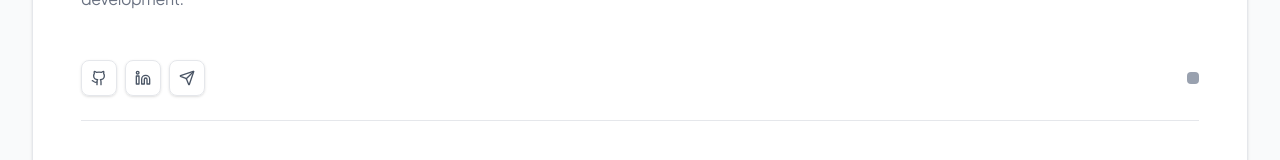
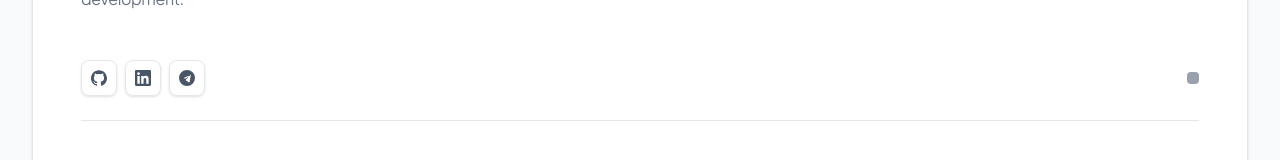
Before and after one commit to khenzxc/minimalist-portfolio, a React (Vite) app: page /projects in a window 1280 px wide. Shown: the part 286-446 px from the top of the page. Built offline with nearby package versions, Linux system fonts and the light colour scheme.

Commit message:
remove border bottom line next comp

```diff
--- a/src/components/UnderDevelopment.jsx
+++ b/src/components/UnderDevelopment.jsx
@@ -6,8 +6,8 @@
   return (
     <div
       id="under-development"
-      // 🎯 GLOBAL BORDER SYNC: Tinitiyak na ang horizontal bounding layer ay lapat sa grid patterns ng portfolio frames
-      className={`w-full py-24 px-4 sm:px-6 lg:px-8 border-b border-gray-200 dark:border-zinc-800 relative overflow-hidden flex flex-col items-center justify-center min-h-[420px] transition-colors duration-200 ${
+      // 👈 TINANGGAL ANG `border-b border-gray-200 dark:border-zinc-800` DITO
+      className={`w-full py-24 px-4 sm:px-6 lg:px-8 relative overflow-hidden flex flex-col items-center justify-center min-h-[420px] transition-colors duration-200 ${
         isDark ? 'bg-zinc-950 text-white' : 'bg-white dark:bg-zinc-900 text-gray-900 dark:text-white'
       }`}
       style={{ fontFamily: "'Space Grotesk', sans-serif" }}
@@ -19,7 +19,6 @@
 
       <div className="relative z-10 text-center max-w-xl space-y-4">
         {/* Animated System Status Badge */}
-        {/* 🎯 BADGE BOUNDARIES: Ginamit ang saktong theme variables para sa malinis na wireframe pill badge */}
         <div className={`inline-flex items-center gap-2 border font-mono text-[10px] uppercase tracking-widest px-3 py-1 rounded-full ${
           isDark
             ? 'bg-amber-500/10 border-amber-500/20 text-amber-400'
@@ -41,7 +40,6 @@
 
         {/* Micro Tech Loader Decoration */}
         <div className="pt-6 max-w-xs mx-auto">
-          {/* 🎯 LOADER BOX OUTLINES: Inihanay ang loader container edge sa standardized border pattern (border-gray-200 o border-zinc-800 depende sa state) */}
           <div className={`w-full border rounded-xl p-4 text-left font-mono text-[10px] space-y-1.5 transition-colors duration-200 ${
             isDark
               ? 'bg-zinc-900/60 border-zinc-800 text-gray-500'
--- a/src/pages/Collection.jsx
+++ b/src/pages/Collection.jsx
@@ -30,8 +30,8 @@
   return (
     <section
       id="collections"
-      // 🎯 PERIMETER LINE: Naka-sync sa standard grid bounding system (border-b border-gray-200 dark:border-zinc-800)
-      className="p-8 md:p-12 min-h-[70vh] bg-white dark:bg-zinc-900 border-b border-gray-200 dark:border-zinc-800 flex flex-col justify-between transition-colors duration-200"
+      // 👈 TINANGGAL ANG `border-b border-gray-200 dark:border-zinc-800` DITO
+      className="p-8 md:p-12 min-h-[70vh] bg-white dark:bg-zinc-900 flex flex-col justify-between transition-colors duration-200"
       style={{ fontFamily: "'Plus Jakarta Sans', sans-serif" }}
     >
       <div>
@@ -49,7 +49,6 @@
             <div
               key={idx}
               onClick={() => setSelectedCert(cert)}
-              // 🎯 CARD HOVER & BORDERS: Ginawang ganap na clickable at naka-sync sa wireframe lines gamit ang border-gray-200 at dark:border-zinc-800
               className="w-full rounded-3xl relative overflow-hidden group shadow-md border border-gray-200 dark:border-zinc-800 h-76 md:h-84 flex flex-col justify-between cursor-pointer transition-all duration-300 hover:-translate-y-1"
               style={{ backgroundColor: 'transparent' }}
             >
@@ -99,7 +98,6 @@
           onClick={() => setSelectedCert(null)}
         >
           <div
-            // 🎯 MODAL FRAMING: Isinaayos ang secondary lines sa standard border-gray-200 at dark:border-zinc-800 scheme
             className="bg-white dark:bg-zinc-900 rounded-2xl overflow-hidden max-w-2xl w-full shadow-2xl relative flex flex-col border border-gray-200 dark:border-zinc-800 transition-colors duration-200"
             onClick={(e) => e.stopPropagation()}
           >
--- a/src/pages/Project.jsx
+++ b/src/pages/Project.jsx
@@ -1,20 +1,33 @@
 import React from 'react';
-import { Github, Linkedin, Send, ExternalLink } from 'lucide-react';
+import { ExternalLink } from 'lucide-react'; // Tanging generic icon na lang ang ititira natin
 
 export default function Project() {
+  // Gumamit ng inline SVGs para sa brand logos para iwas-error sa import
   const socialLinks = [
     {
-      icon: <Github size={16} />,
+      icon: (
+        <svg role="img" viewBox="0 0 24 24" fill="currentColor" className="w-4 h-4">
+          <path d="M12 .297c-6.63 0-12 5.373-12 12 0 5.303 3.438 9.8 8.205 11.385.6.113.82-.258.82-.577 0-.285-.01-1.04-.015-2.04-3.338.724-4.042-1.61-4.042-1.61C4.422 18.07 3.633 17.7 3.633 17.7c-1.087-.744.084-.729.084-.729 1.205.084 1.838 1.236 1.838 1.236 1.07 1.835 2.809 1.305 3.495.998.108-.776.417-1.305.76-1.605-2.665-.3-5.466-1.332-5.466-5.93 0-1.31.465-2.38 1.235-3.22-.135-.303-.54-1.523.105-3.176 0 0 1.005-.322 3.3 1.23.96-.267 1.98-.399 3-.405 1.02.006 2.04.138 3 .405 2.28-1.552 3.285-1.23 3.285-1.23.645 1.653.24 2.873.12 3.176.765.84 1.23 1.91 1.23 3.22 0 4.61-2.805 5.625-5.475 5.92.42.36.81 1.096.81 2.22 0 1.606-.015 2.896-.015 3.286 0 .315.21.69.825.57C20.565 22.092 24 17.592 24 12.297c0-6.627-5.373-12-12-12"/>
+        </svg>
+      ),
       url: "https://github.com/khenzxc",
       label: "GitHub"
     },
     {
-      icon: <Linkedin size={16} />,
+      icon: (
+        <svg role="img" viewBox="0 0 24 24" fill="currentColor" className="w-4 h-4">
+          <path d="M20.447 20.452h-3.554v-5.569c0-1.328-.027-3.037-1.852-3.037-1.853 0-2.136 1.445-2.136 2.939v5.667H9.351V9h3.414v1.561h.046c.477-.9 1.637-1.85 3.37-1.85 3.601 0 4.267 2.37 4.267 5.455v6.286zM5.337 7.433c-1.144 0-2.063-.926-2.063-2.065 0-1.138.92-2.063 2.063-2.063 1.14 0 2.064.925 2.064 2.063 0 1.139-.925 2.065-2.064 2.065zm1.782 13.019H3.555V9h3.564v11.452zM22.225 0H1.771C.792 0 0 .774 0 1.729v20.542C0 23.227.792 24 1.771 24h20.451C23.2 24 24 23.227 24 22.271V1.729C24 .774 23.2 0 22.222 0z"/>
+        </svg>
+      ),
       url: "https://linkedin.com",
       label: "LinkedIn"
     },
     {
-      icon: <Send size={16} />,
+      icon: (
+        <svg role="img" viewBox="0 0 24 24" fill="currentColor" className="w-4 h-4">
+          <path d="M11.944 0A12 12 0 0 0 0 12a12 12 0 0 0 12 12 12 12 0 0 0 12-12A12 12 0 0 0 12 0a12 12 0 0 0-.056 0zm4.962 7.224c.1-.002.321.025.464.139a.505.505 0 0 1 .154.331c.015.109.034.368.019.57-.19 1.996-.999 6.756-1.409 8.956-.174.93-.517 1.242-.849 1.272-.722.067-1.27-.474-1.967-.931-1.091-.714-1.707-1.159-2.766-1.854-1.223-.804-.43-1.246.267-1.972.182-.19 3.35-3.074 3.411-3.334a.243.243 0 0 0-.057-.221c-.053-.047-.13-.031-.186-.018-.08.018-1.277.81-3.602 2.379-.34.234-.649.349-.926.342-.306-.007-.894-.173-1.332-.315-.537-.174-.964-.266-.927-.561.019-.154.232-.312.639-.474 2.497-1.087 4.161-1.804 4.992-2.152 2.375-.993 2.868-1.166 3.19-.172z"/>
+        </svg>
+      ),
       url: "https://telegram.org",
       label: "Telegram"
     },
@@ -61,7 +74,6 @@
         </p>
 
         {/* SOCIAL BAR & DECORATION ACCENT */}
-        {/* 🎯 BASELINE BORDER: Naka-sync sa dulo ng Hero/Activity section lines */}
         <div className="flex items-center justify-between gap-4 pt-6 mt-6 border-b border-gray-200 dark:border-zinc-800 pb-6 transition-colors duration-200">
           <div className="flex items-center gap-2">
             {socialLinks.map((link, index) => (
@@ -71,7 +83,6 @@
                 target="_blank"
                 rel="noopener noreferrer"
                 title={link.label}
-                // 🎯 BUTTON BORDERS: Naka-set sa wireframe outline look gamit ang border-gray-200 dark:border-zinc-800
                 className="h-9 w-9 border border-gray-200 dark:border-zinc-800 rounded-lg flex items-center justify-center text-gray-600 dark:text-zinc-400 hover:bg-gray-900 dark:hover:bg-white hover:border-gray-900 dark:hover:border-white hover:text-white dark:hover:text-black transition-all duration-200 shadow-sm"
               >
                 {link.icon}
@@ -89,7 +100,6 @@
           {projects.map((project, idx) => (
             <div
               key={idx}
-              // 🎯 CARD BORDERS: Eksaktong kapareho ng linya at kapal ng iba pang UI frames
               className="relative h-[420px] rounded-2xl overflow-hidden group border border-gray-200 dark:border-zinc-800 shadow-md flex flex-col justify-between p-5 transition-all duration-300 hover:-translate-y-1"
             >
               <div className="absolute inset-0 z-0">
@@ -118,7 +128,6 @@
 
               <div className="relative z-10 flex items-end justify-between mt-auto">
                 {project.hasBadge ? (
-                  // 🎯 BADGE STROKES: Naka-set sa translucent glassmorphism para sa magandang blend sa madilim na image cards
                   <div className="h-10 w-10 rounded-full bg-white/10 backdrop-blur-md border border-white/20 flex items-center justify-center shadow-inner overflow-hidden">
                     <span className="text-xs">🐟</span>
                   </div>
```
Also changed, not shown: src/components/GithubActivity.jsx (+5 -8 lines).
